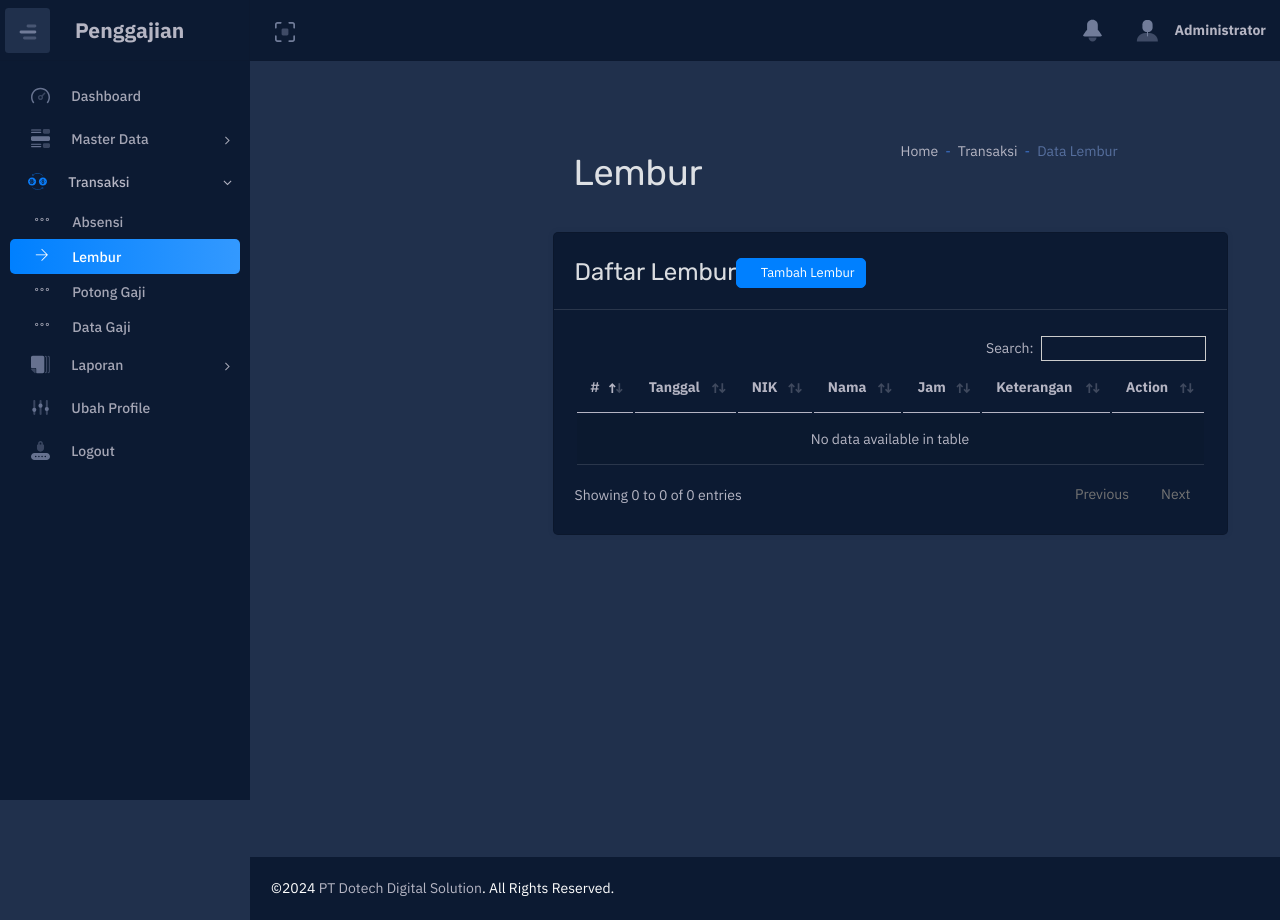
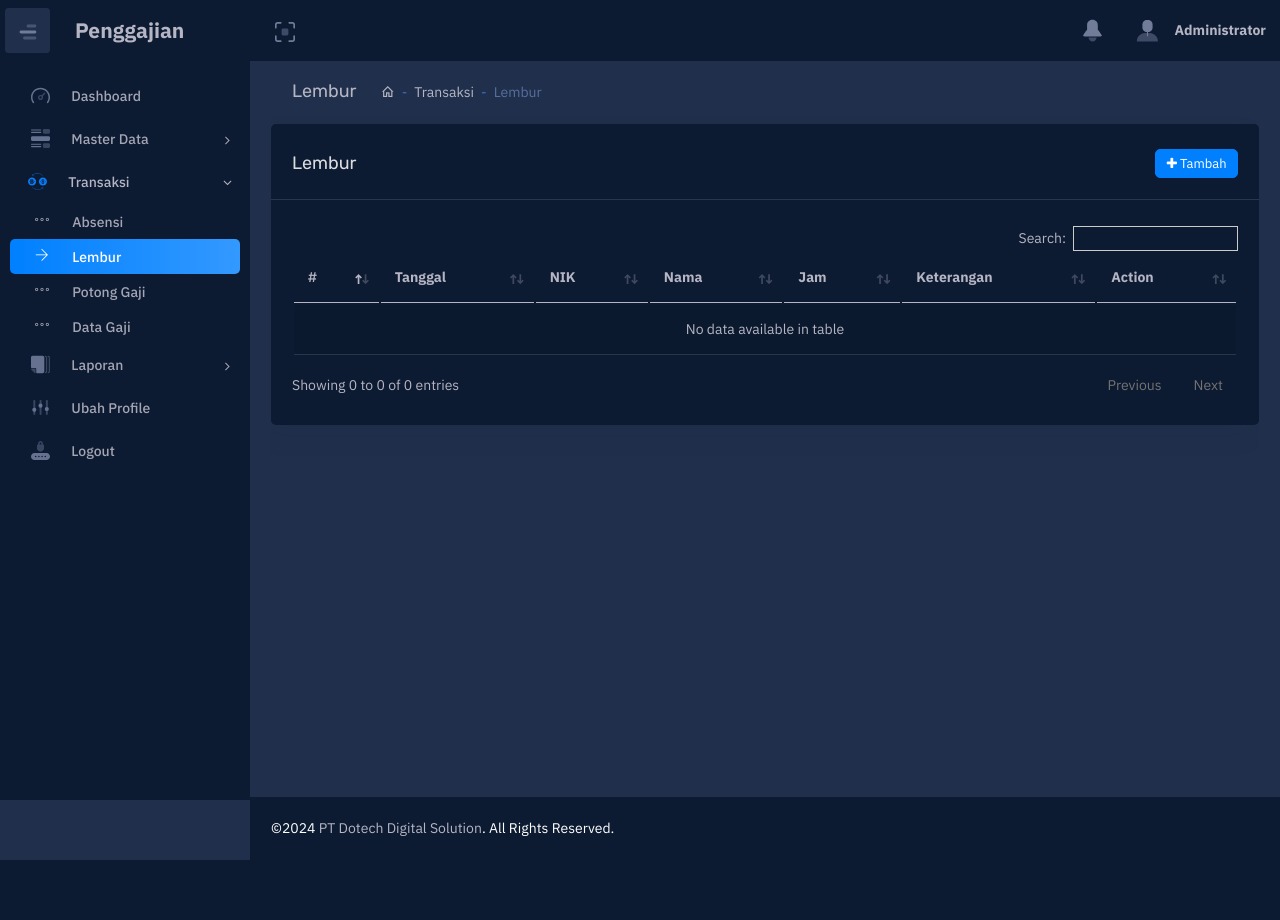
Before and after one commit to ncip48/laravel_penggajian, a Laravel app: page /lembur in a window 1280 px wide. After the commit the page ends 860 px from the top, so only its background shows below. Run offline with Laravel 10, Linux system fonts and the light colour scheme; a user stored in the database is signed in; data comes from the database, SQL or seed files in the repository; data that the repository does not hold is empty; some libraries are stand-ins or nearby versions.

Commit message:
rev: crud lembur

```diff
--- a/resources/views/lembur/index.blade.php
+++ b/resources/views/lembur/index.blade.php
@@ -3,53 +3,48 @@
 @section('title', 'Lembur')
 
 @section('content')
-    <div class="content-wrapper">
-        <!-- Content Header (Page header) -->
-        <section class="content-header">
-            <div class="container-fluid">
-                <div class="row mb-2">
-                    <div class="col-sm-6">
-                        <h1>Lembur</h1>
-                    </div>
-                    <div class="col-sm-6">
-                        <ol class="breadcrumb float-sm-right">
-                            <li class="breadcrumb-item ">
-                                <a href="#">Home</a>
+    <div class="content-header">
+        <div class="d-flex align-items-center">
+            <div class="me-auto">
+                <h4 class="page-title">Lembur</h4>
+                <div class="d-inline-block align-items-center">
+                    <nav>
+                        <ol class="breadcrumb">
+                            <li class="breadcrumb-item">
+                                <a href="{{ route('dashboard') }}"><i class="mdi mdi-home-outline"></i></a>
                             </li>
                             <li class="breadcrumb-item">
-                                <a href="#">Transaksi</a>
+                                <a href="#">Transaksi</i></a>
                             </li>
-                            <li class="breadcrumb-item active">
-                                Data Lembur
-                            </li>
+                            <li class="breadcrumb-item active" aria-current="page">Lembur</li>
                         </ol>
+                    </nav>
                 </div>
             </div>
-            </div><!-- /.container-fluid -->
-        </section>
+        </div>
+    </div>
 
     <!-- Main content -->
     <section class="content">
-            <div class="container-fluid">
         <div class="row">
             <div class="col-12">
-                        <div class="card">
-                            <div class="card-header">
+                <div class="box">
+                    <div class="box-header">
                         <div class="d-flex justify-content-between align-items-center">
                             <div class="d-flex flex-column">
-                                        <h3 class="card-title mt-1">
-                                            Daftar Lembur
-                                        </h3>
+                                <h4 class="box-title mt-1">
+                                    Lembur
+                                </h4>
                             </div>
-                                    <div class="card-tools">
-                                        <a class="btn btn-sm btn-primary mt-1" href="{{ route('lembur.create') }}"><i
-                                                class="fas fa-plus"></i>
-                                            Tambah Lembur</a>
+                            <div class="box-tools">
+                                <a href="#" class="btn btn-sm btn-primary mt-1 ajax_modal"
+                                    data-url="{{ route('lembur.create') }}"><i class="fa fa-plus"></i>
+                                    Tambah</a>
                             </div>
                         </div>
                     </div>
-                            <!-- /.card-header -->
-                            <div class="card-body">
+                    <!-- /.box-header -->
+                    <div class="box-body">
                         <div class="table-responsives">
                             <table class="table table-striped table-hover table-full-width" id="main_table">
                                 <thead>
@@ -75,16 +70,17 @@
                                             <td>{{ $lembur->keterangan ?? '-' }}</td>
                                             <td>
                                                 <div class="d-flex">
-                                                            <a href="{{ route('lembur.edit', $lembur->id_lembur) }}"
-                                                                class="btn btn-sm btn-warning"><i
-                                                                    class="fas fa-edit"></i></a>
-                                                            <form data-reload="true" id="main-form"
-                                                                action="{{ route('lembur.destroy', $lembur) }}"
-                                                                method="POST" class="ml-1 delete-form">
+                                                    <a href="#"
+                                                        data-url="{{ route('lembur.edit', $lembur->id_lembur) }}"
+                                                        class="btn btn-sm btn-warning ajax_modal"><i
+                                                            class="fa fa-pencil"></i></a>
+                                                    <form data-reload="true" id="main-form-delete"
+                                                        action="{{ route('lembur.destroy', $lembur) }}" method="POST"
+                                                        class="ms-1 delete-form">
                                                         @csrf
                                                         @method('DELETE')
                                                         <button class="confirm-text btn btn-sm btn-danger">
-                                                                    <i class="fas fa-trash"></i>
+                                                            <i class="fa fa-trash"></i>
                                                         </button>
                                                     </form>
                                                 </div>
@@ -103,10 +99,6 @@
             <!-- /.col -->
         </div>
         <!-- /.row -->
-            </div>
-            <!-- /.container-fluid -->
     </section>
     <!-- /.content -->
-    </div>
-    <!-- /.content-wrapper -->
 @endsection
```
Also changed, not shown: resources/views/lembur/action.blade.php (+25 -65 lines). Lines whose indentation alone changed are shown as unchanged.
